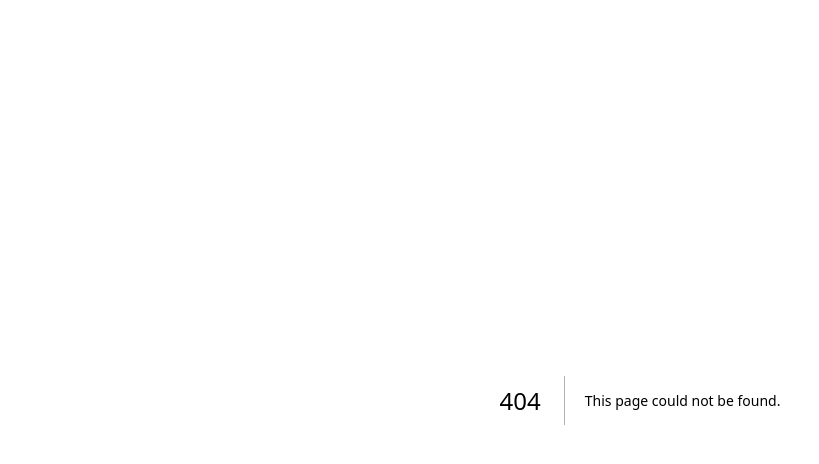
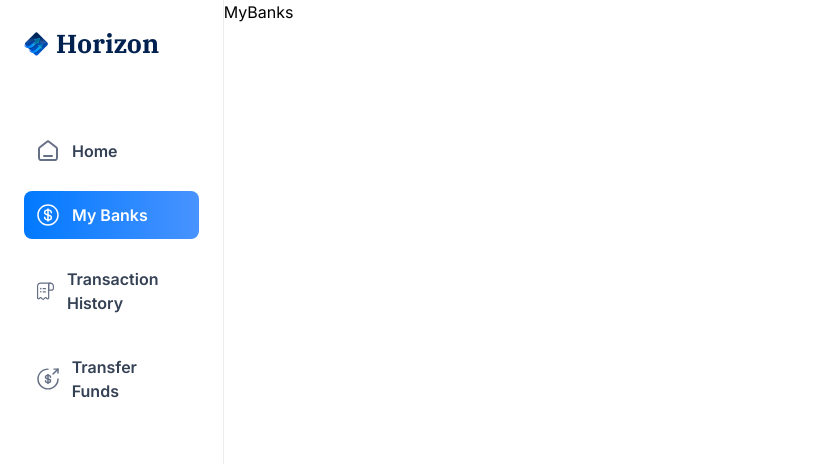
Before and after one commit to ankitkr-04/horizon, a Next.js app: page /my-banks in a window 1280 px wide. Before the commit this address had no page. Shown: the top 464 px of the page, without its empty margins (0-819 px from the left). Built offline with nearby package versions, Linux system fonts and the light colour scheme.

Commit message:
implement complete layout

```diff
--- a/app/(root)/RightSidebar.tsx
+++ /dev/null
@@ -1,9 +0,0 @@
-import React from 'react'
-
-const RightSidebar = () => {
-  return (
-    <div>RightSidebar</div>
-  )
-}
-
-export default RightSidebar
--- /dev/null
+++ b/app/(root)/my-banks/page.tsx
@@ -0,0 +1,9 @@
+import React from 'react'
+
+const MyBanks = () => {
+  return (
+    <div>MyBanks</div>
+  )
+}
+
+export default MyBanks
--- a/app/(root)/page.tsx
+++ b/app/(root)/page.tsx
@@ -4,7 +4,7 @@ import TotalBalanceBox from '@/components/TotalBalanceBox'
 import React from 'react'
 
 const Home = () => {
-  const loggedIn = { firstName: 'Ankit', lastName: 'Kumar', email: 'ankit@lnct.ac.in'}
+  const loggedIn = { firstName: 'Ankit', lastName: 'Kumar', email: 'ankit@lnct.ac.in' }
 
   return (
     <section className='home'>
@@ -22,6 +22,7 @@ const Home = () => {
             totalCurrentBalance={800.68}
           />
         </header>
+        RECENT TRANSACTIONS
 
       </div>
       <RightSidebar
--- /dev/null
+++ b/app/(root)/payment-transfer/page.tsx
@@ -0,0 +1,9 @@
+import React from 'react'
+
+const Transfer = () => {
+  return (
+    <div>Transfer</div>
+  )
+}
+
+export default Transfer
--- /dev/null
+++ b/app/(root)/transaction-history/page.tsx
@@ -0,0 +1,9 @@
+import React from 'react'
+
+const TransacationHistory = () => {
+  return (
+    <div>TransacationHistory</div>
+  )
+}
+
+export default TransacationHistory
```
Lines whose indentation alone changed are shown as unchanged.
